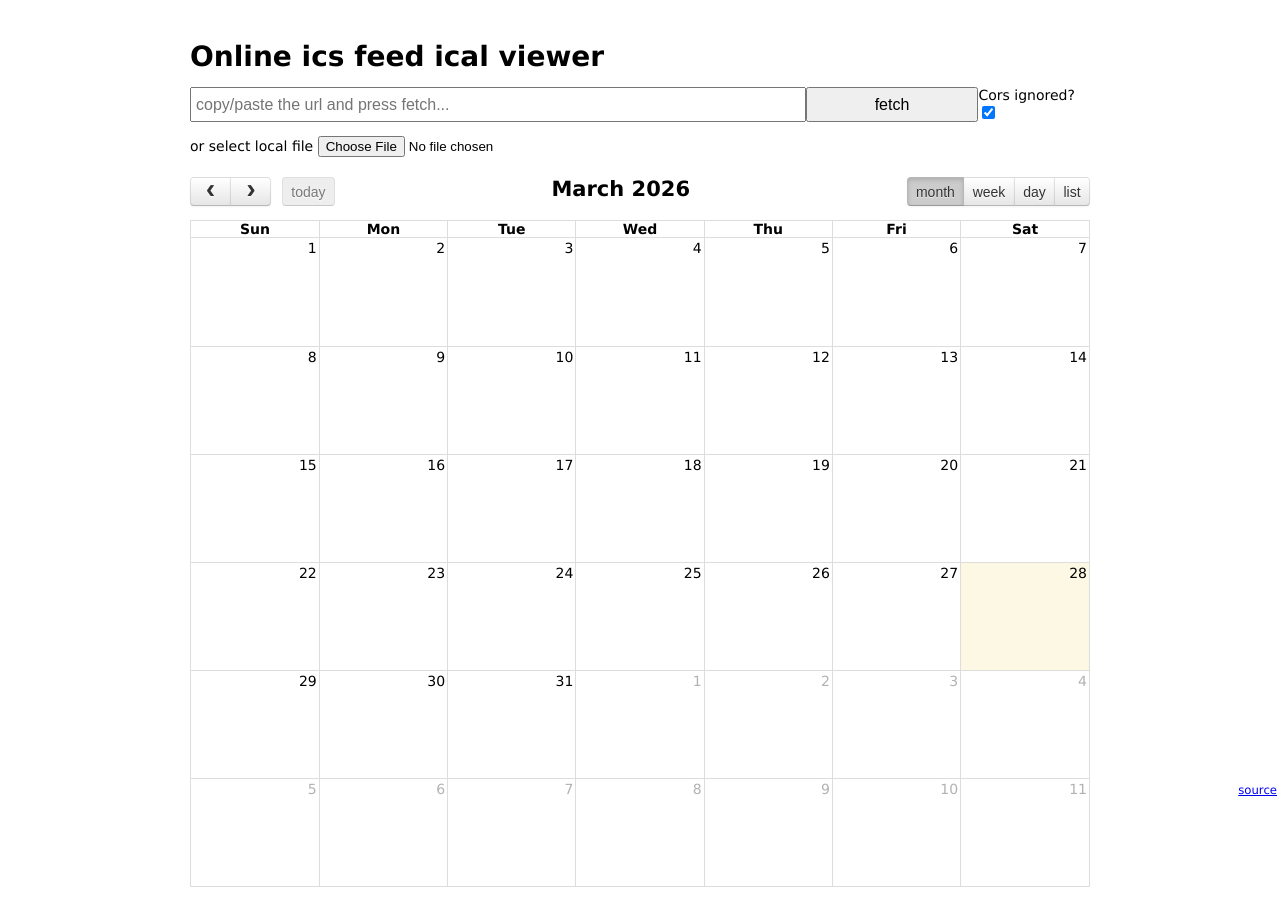
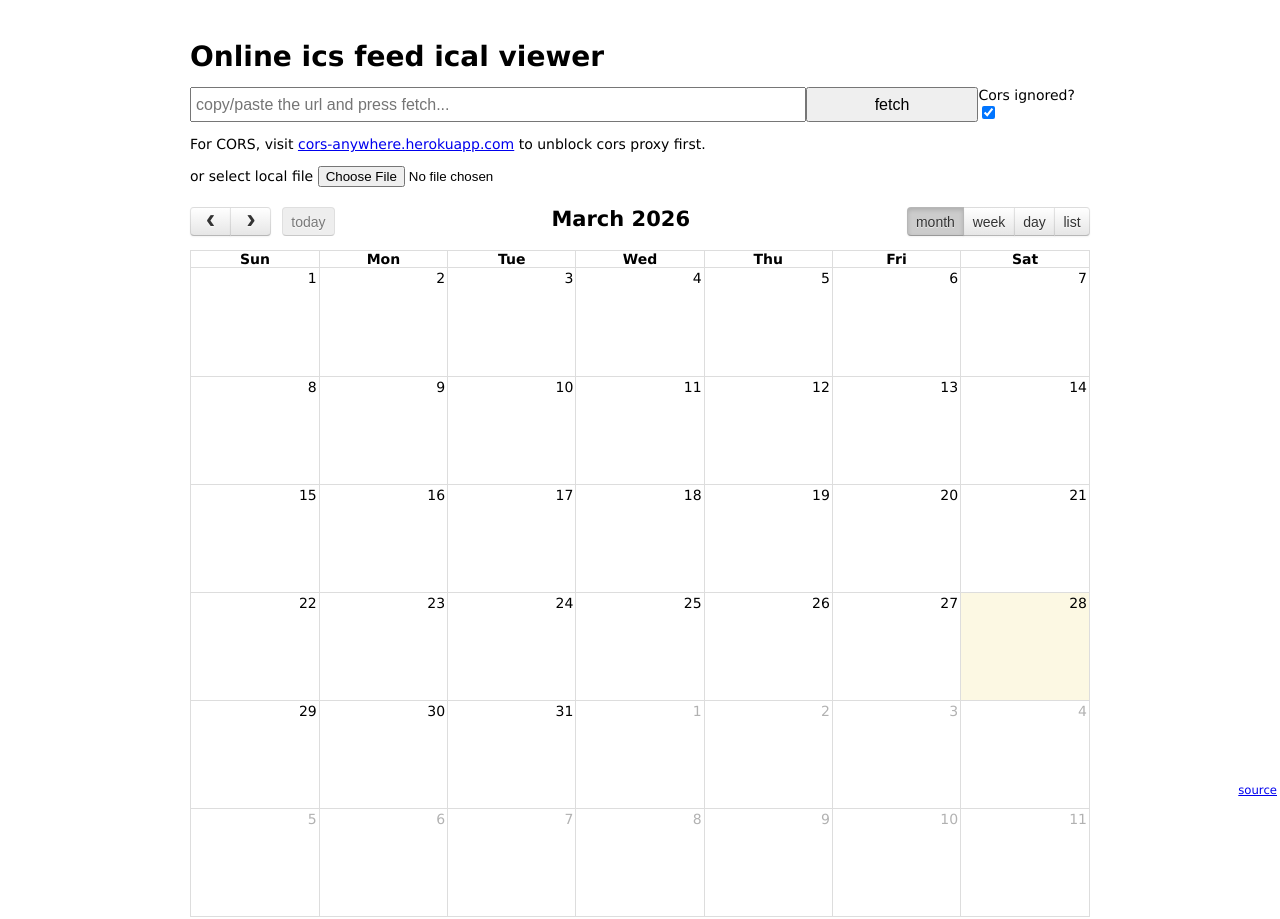
Before and after one commit to larrybolt/online-ics-feed-viewer, a website: page index.html in a window 1280 px wide. Drawn offline with Linux system fonts and the light colour scheme.

Commit message:
Add notice abougt cors

```diff
--- a/index.html
+++ b/index.html
@@ -65,6 +65,7 @@
     <button id="fetch">fetch</button><br>
     <label>Cors ignored?<input type="checkbox" id="cors-enabled" checked="checked"></label>
     </p>
+    <p>For CORS, visit <a href="https://cors-anywhere.herokuapp.com/">cors-anywhere.herokuapp.com</a> to unblock cors proxy first.</p>
     <p>
     <label for="myfile">or select local file</label>
     <input type="file" id="myfile" name="myfile"  onchange='openFile(event)'>
```
